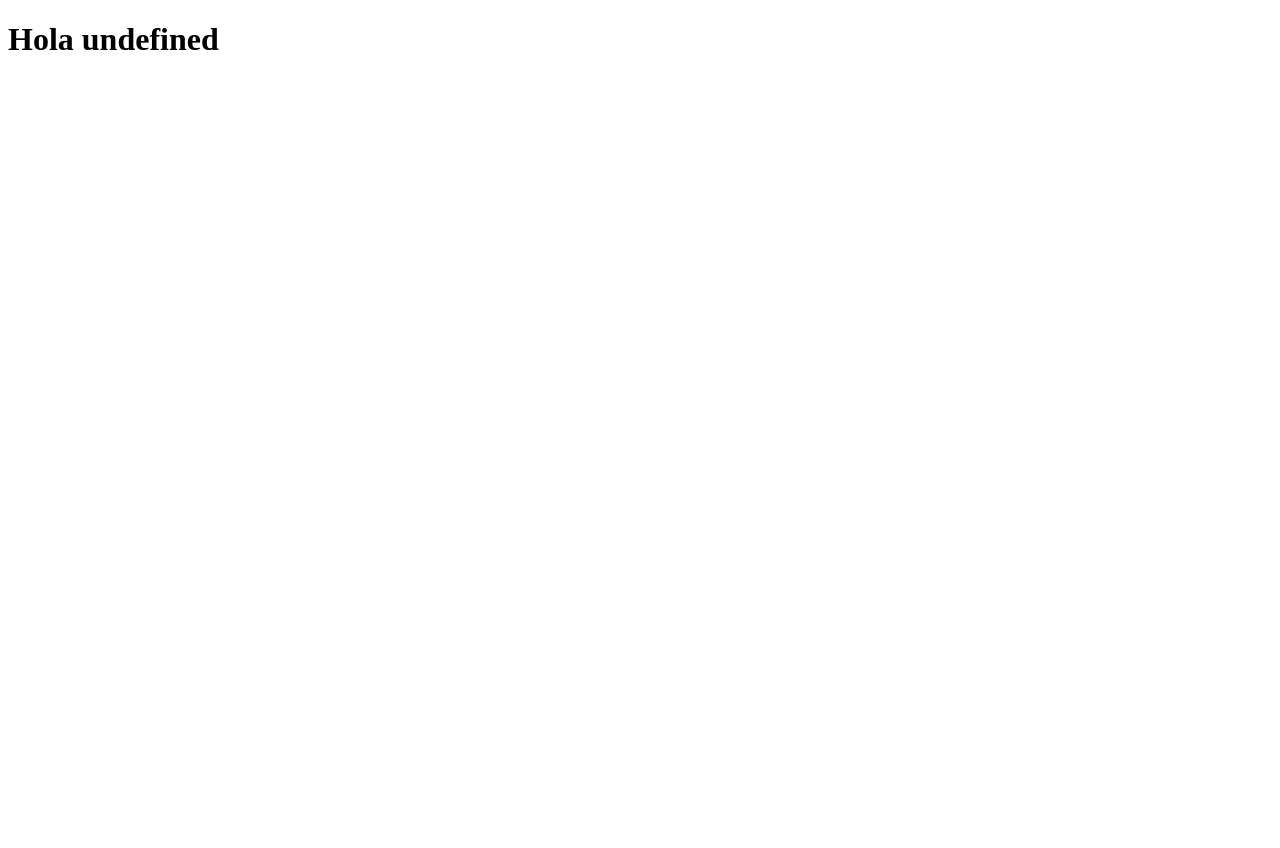
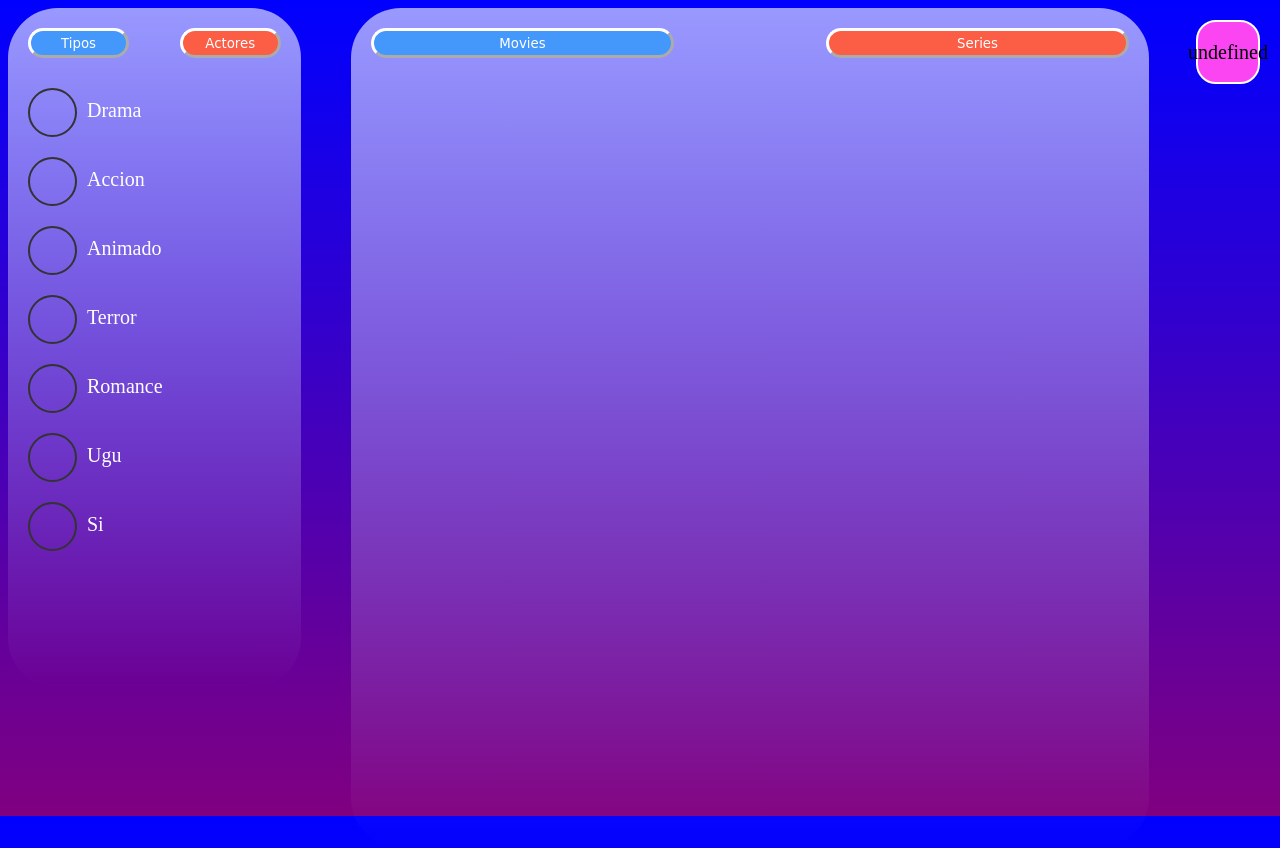
Before and after one commit to Enedev/PelisND, a website: page movies.html in a window 1280 px wide. Before the commit the page ends 800 px from the top, so only its background shows below. Drawn offline with Linux system fonts and the light colour scheme; no server answers.

Commit message:
Main and media principal design

```diff
--- /dev/null
+++ b/CSS/checkboxes.css
@@ -0,0 +1,114 @@
+.checkbox-wrapper-24 {
+    display: flex;
+    flex-direction: column;
+    margin-top: 20px;
+    width: 60%;
+    height: 50%;
+}
+
+  .checkbox-wrapper-24 .checkbox {
+    display: table-cell;
+    width: 100%;
+    height: 100%;
+    vertical-align: middle;
+    text-align: center;
+  }
+
+  .checkbox-wrapper-24 label {
+    margin-bottom: 20px;
+    font-size: 20px;
+    display: inline-block;
+    color: white;
+    cursor: pointer;
+    position: relative;
+  }
+
+  .checkbox-wrapper-24 label span {
+    display: inline-block;
+    position: relative;
+    background-color: transparent;
+    width: 45px;
+    height: 45px;
+    transform-origin: center;
+    border: 2px solid #333;
+    border-radius: 50%;
+    vertical-align: middle;
+    margin-right: 10px;
+    transition: background-color 150ms 200ms, transform 350ms cubic-bezier(0.78, -1.22, 0.17, 1.89);
+  }
+
+  .checkbox-wrapper-24 label span:before {
+    content: "";
+    width: 0px;
+    height: 2px;
+    border-radius: 2px;
+    background: #333;
+    position: absolute;
+    transform: rotate(50deg);
+    top: 21px;
+    left: 15px;
+    transition: width 50ms ease 50ms;
+    transform-origin: 0% 0%;
+  }
+
+  .checkbox-wrapper-24 label span:after {
+    content: "";
+    width: 0;
+    height: 2px;
+    border-radius: 2px;
+    background: #333;
+    position: absolute;
+    transform: rotate(310deg);
+    top: 29px;
+    left: 18px;
+    transition: width 50ms ease;
+    transform-origin: 0% 0%;
+  }
+
+  .checkbox-wrapper-24 label:hover span:before {
+    width: 10px;
+    transition: width 100ms ease;
+  }
+
+  .checkbox-wrapper-24 label:hover span:after {
+    width: 20px;
+    transition: width 150ms ease 100ms;
+  }
+
+  .checkbox-wrapper-24 input[type=checkbox] {
+    display: none;
+  }
+
+  .checkbox-wrapper-24 input[type=checkbox]:checked + label span {
+    background-color: #333;
+    transform: scale(1.25);
+  }
+
+  .checkbox-wrapper-24 input[type=checkbox]:checked + label span:after {
+    width: 20px;
+    background: #fff;
+    transition: width 150ms ease 100ms;
+  }
+
+  .checkbox-wrapper-24 input[type=checkbox]:checked + label span:before {
+    width: 10px;
+    background: #fff;
+    transition: width 150ms ease 100ms;
+  }
+
+  .checkbox-wrapper-24 input[type=checkbox]:checked + label:hover span {
+    background-color: #333;
+    transform: scale(1.25);
+  }
+
+  .checkbox-wrapper-24 input[type=checkbox]:checked + label:hover span:after {
+    width: 20px;
+    background: #fff;
+    transition: width 150ms ease 100ms;
+  }
+
+  .checkbox-wrapper-24 input[type=checkbox]:checked + label:hover span:before {
+    width: 10px;
+    background: #fff;
+    transition: width 150ms ease 100ms;
+  }
--- a/CSS/mainScreen.css
+++ b/CSS/mainScreen.css
@@ -10,11 +10,56 @@ body {
 
 .container {
     display: flex;
-    flex-direction: column;
     align-items: center;
+    justify-content: center;
 }
 
+.form {
+    width: 100%;
+    max-width: 300px;
+    background: rgba(255,255,255,0.2);
+    display:flex;
+    align-items: center;
+    border-radius: 60px;
+    padding: 10px 20px;
+    backdrop-filter: blur(4px)saturare(180%);
+}
+
+.form input{
+    background: transparent;
+    width: 60%;
+    flex: 1;
+    border: 0;
+    outline: none;
+    padding: 24px 10px;
+    font-size:20px;
+    color: #cac7ff;
+}
+
+.form button img{
+    width: 25px;
+
+}
+.form button{
+    border:0;
+    border-radius: 50%;
+    width: 50px;
+    height: 50px;
+    background: #58629b;
+    cursor: pointer;
+}
+
+.lists{
+    display: flex;
+    flex-direction: column;
+    width: 100%;
+    float: left;
+    max-height: 70vh;
+    overflow-y: auto;
+}
 .users {
+    min-width: 100px;
+    min-height: 100px;
     position: relative;
     display: flex;
     justify-content: center;
@@ -22,8 +67,8 @@ body {
     width: 100px;
     height: 100px;
     border-radius: 50%;
-    margin: 50px;
-    font-size: 32px;
+    margin: 40px;
+    font-size: 80%;
     font-weight: bold;
     text-transform: uppercase;
     cursor: pointer;
@@ -31,35 +76,43 @@ body {
 }
 
 .users:nth-child(odd) {
-    background-color: lightblue;
+    background-color: #5FD8D6;
 }
 
 .users:nth-child(even) {
-    background-color: lightcoral;
+    background-color: #A723EE;
 }
 
 .users:hover {
     opacity: 0.5;
 }
-
-.users::after {
-    content: attr(data-name);
+.remove{
     position: absolute;
-    bottom: -30px;
-    left: 50%;
-    transform: translateX(-50%);
-    background-color: rgba(0, 0, 0, 0.8);
-    color: white;
-    padding: 5px 10px;
-    font-size: 14px;
-    font-weight: normal;
-    border-radius: 4px;
-    opacity: 0;
-    visibility: hidden;
-    transition: opacity 0.3s ease, visibility 0.3s ease;
+    transform: translateY(90%);
 }
 
-.users:hover::after {
-    opacity: 1;
-    visibility: visible;
-}
+/* Styles for the scroll bar */
+
+/* width */
+::-webkit-scrollbar {
+    background-color: #000;
+    width: 12px;
+    border-radius: 10px;
+  }
+
+  /* Track */
+  ::-webkit-scrollbar-track {
+    border-radius: 10px;
+    box-shadow: inset 0 0 6px rgba(255, 255, 255, 0.3);
+  }
+
+  /* Handle */
+  ::-webkit-scrollbar-thumb {
+    background-image: -webkit-gradient(linear, left bottom, left top, color-stop(.5, #a520ca), color-stop(1, #2681cc));
+    border-radius: 10px;
+  }
+
+  /* Handle on hover */
+  ::-webkit-scrollbar-thumb:hover {
+    background: #555;
+  }}
--- /dev/null
+++ b/CSS/mediaScreen.css
@@ -0,0 +1,75 @@
+body {
+    background: linear-gradient(to bottom, blue, purple);
+    height: 100vh;
+    display: flex;
+}
+
+aside {
+    float: left;
+    width: 20%;
+    background: linear-gradient(to bottom, rgba(255, 255, 255, 0.6), rgba(255, 255, 255, 0));
+    border-radius: 50px;
+    padding: 20px;
+    display: flex;
+    flex-direction: column;
+    height: 80vh;
+    margin-right: 50px;
+
+}
+
+.typeButtons {
+    display: flex;
+    flex-direction: row;
+    justify-content: space-between;
+}
+.typeButtons button {
+    width: 40%;
+    height: 30px;
+    font-family: 'Press Start 2P', cursive;
+    color:white;
+    background-color: #4598FB;
+    border-width: 3px;
+    border-color:white;
+    border-radius: 20px;
+    cursor: pointer;
+    margin-bottom: 10px;
+    justify-content: center;
+    align-items: center;
+}
+
+.typeButtons button.diffButton{
+    background-color: #FB5E45;
+}
+main {
+    background: linear-gradient(to bottom, rgba(255, 255, 255, 0.6), rgba(255, 255, 255, 0));
+    float: left;
+    height: 100vh;
+    width: 60%;
+    border-radius: 50px;
+    padding: 20px;
+    overflow-y: auto;
+
+}
+
+section {
+    margin-bottom: 20px;
+}
+
+.nameBox{
+    border: 2px solid white;
+    border-radius: 20px;
+    width: 60px;
+    height: 60px;
+    display: flex;
+    align-items: center;
+    justify-content: center;
+    position: absolute;
+    top:0;
+    right:0;
+    margin-right: 20px;
+    margin-top: 20px;
+    background-color: #FB45F3;
+}
+.userName{
+    font-size: 20px;
+}
--- a/movies.html
+++ b/movies.html
@@ -4,12 +4,59 @@
     <meta charset="UTF-8">
     <meta http-equiv="X-UA-Compatible" content="IE=edge">
     <meta name="viewport" content="width=device-width, initial-scale=1.0">
+    <link rel="stylesheet" href="CSS/mediaScreen.css">
+    <link rel="stylesheet" href="CSS/checkboxes.css">
+
     <title>Document</title>
 </head>
 <body>
+    <div class="nameBox"><span class="userName">name</span></div>
 
-    <h1>Hola <span class="userName">name</span></h1>
+    <aside>
+        <div class="typeButtons">
+            <button>Tipos</button>
+            <button class="diffButton">Actores</button>
+        </div>
+        <div class="checkbox-wrapper-24">
+            <input type="checkbox" id="check-24" name="check" value="" />
+            <label for="check-24">
+              <span></span>Drama
+            </label>
+            <input type="checkbox" id="check-25" name="check" value="" />
+            <label for="check-25">
+              <span></span>Accion
+            </label>
+            <input type="checkbox" id="check-26" name="check" value="" />
+            <label for="check-26">
+              <span></span>Animado
+            </label>
+            <input type="checkbox" id="check-27" name="check" value="" />
+            <label for="check-27">
+              <span></span>Terror
+            </label>
+            <input type="checkbox" id="check-28" name="check" value="" />
+            <label for="check-28">
+              <span></span>Romance
+            </label>
+            <input type="checkbox" id="check-29" name="check" value="" />
+            <label for="check-29">
+              <span></span>Ugu
+            </label>
+            <input type="checkbox" id="check-30" name="check" value="" />
+            <label for="check-30">
+              <span></span>Si
+            </label>
+        </div>
+    </aside>
+    <main>
+        <div class="typeButtons">
+            <button>Movies</button>
+            <button class="diffButton">Series</button>
+        </div>
+        <div class = "media">
 
+        </div>
+      </main>
 
 
     <script type = "module" src="./build/movies.js"></script>
--- a/oop/loginUi.ts
+++ b/oop/loginUi.ts
@@ -15,7 +15,7 @@ export class LoginUi {
             <div>
                 <p class="user-item">${item.name}</p>
             </div>
-            <span class = "remove">🗑️</span>
+            <span class = "remove"><img src="/img/biggertrash.png"></span>
         </div>
         `);
         lists.innerHTML = (displayData).join(" ");
@@ -42,7 +42,7 @@ export class LoginUi {
                 //Adding selected user
                 StorageX.addCurrentUser(selectedUser)
                 // Redirect to another HTML file
-                window.location.href = 'http://127.0.0.1:5500/PelisND/movies.html'
+                window.location.href = 'http://127.0.0.1:5500/movies.html'
             })
         })
     }
```
Also changed, not shown: index.html (+1 -1 lines), oop/user.ts (+7 -0 lines), build/loginUi.js, build/user.js, img/biggertrash.png (added), img/mas.png (added), img/trash.png (added).
